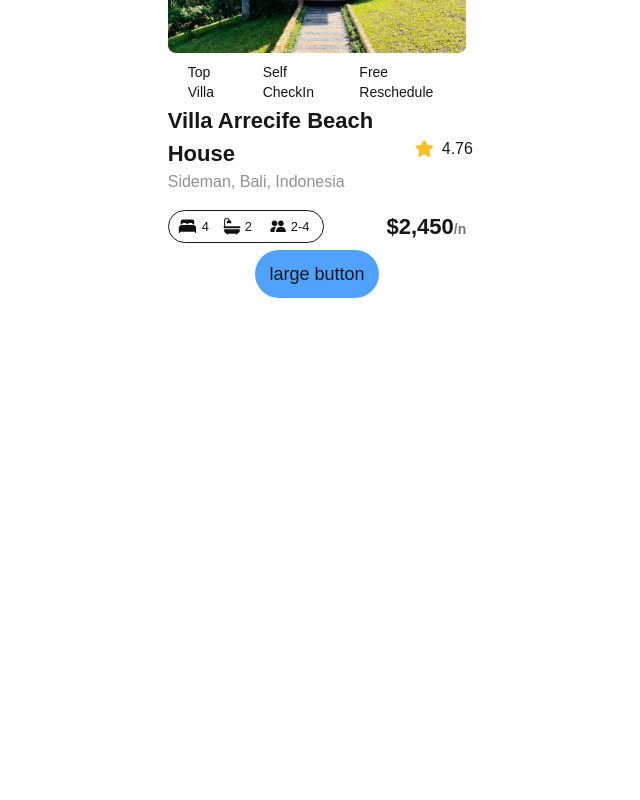
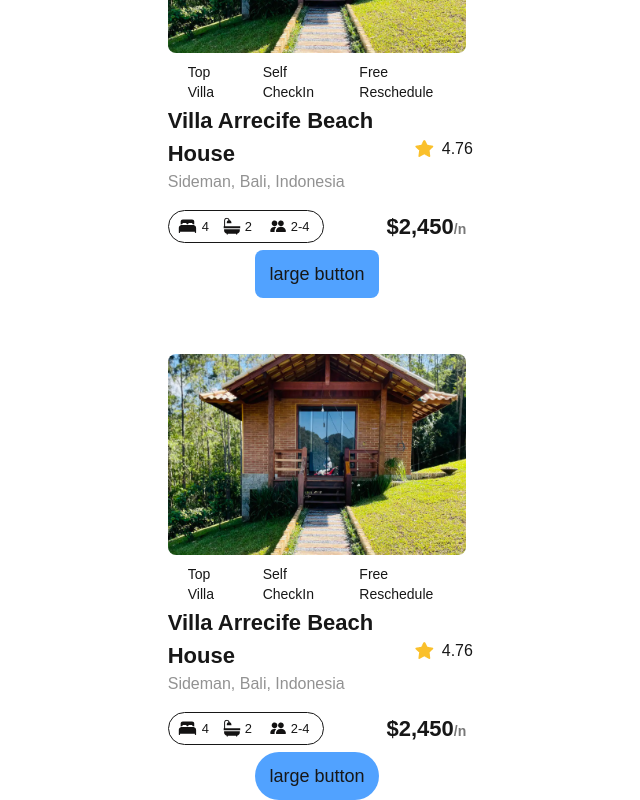
Before and after one commit to DarioDidi/alx-project-0x00-setup, a Next.js app in the folder alx-project-0x00/: page /landing in a window 1280 px wide. Shown: the part 1224-2024 px from the top of the page, without its empty margins (323-963 px from the left). Before the commit the page ends 1522 px from the top, so only its background shows below. Built offline with nearby package versions, Linux system fonts and the light colour scheme.

Commit message:
fix typo in button elementi readd rounded-lg

```diff
--- a/alx-project-0x00/pages/landing.tsx
+++ b/alx-project-0x00/pages/landing.tsx
@@ -10,6 +10,8 @@ const Landing: React.FC = () => {
       <Card />
       <Button title="medium button" styles="text-md px-3 py-2 rounded-md bg-blue-400 font-bold hover:bg-violet-700 font-medium hover:ring-2 hover:border-2 border-2 border-transparent hover:border-black hover:ring-violet-700" />
       <Card />
+      <Button title="large button" styles="text-lg px-3 py-2 rounded-lg bg-blue-400 font-bold hover:bg-violet-700 font-medium hover:ring-2 hover:border-2 border-2 border-transparent hover:border-black hover:ring-violet-700" />
+      <Card />
       <Button title="large button" styles="text-lg px-3 py-2 rounded-full bg-blue-400 font-bold hover:bg-violet-700 font-medium hover:ring-2 hover:border-2 border-2 border-transparent hover:border-black hover:ring-violet-700" />
     </div>
   )
```
